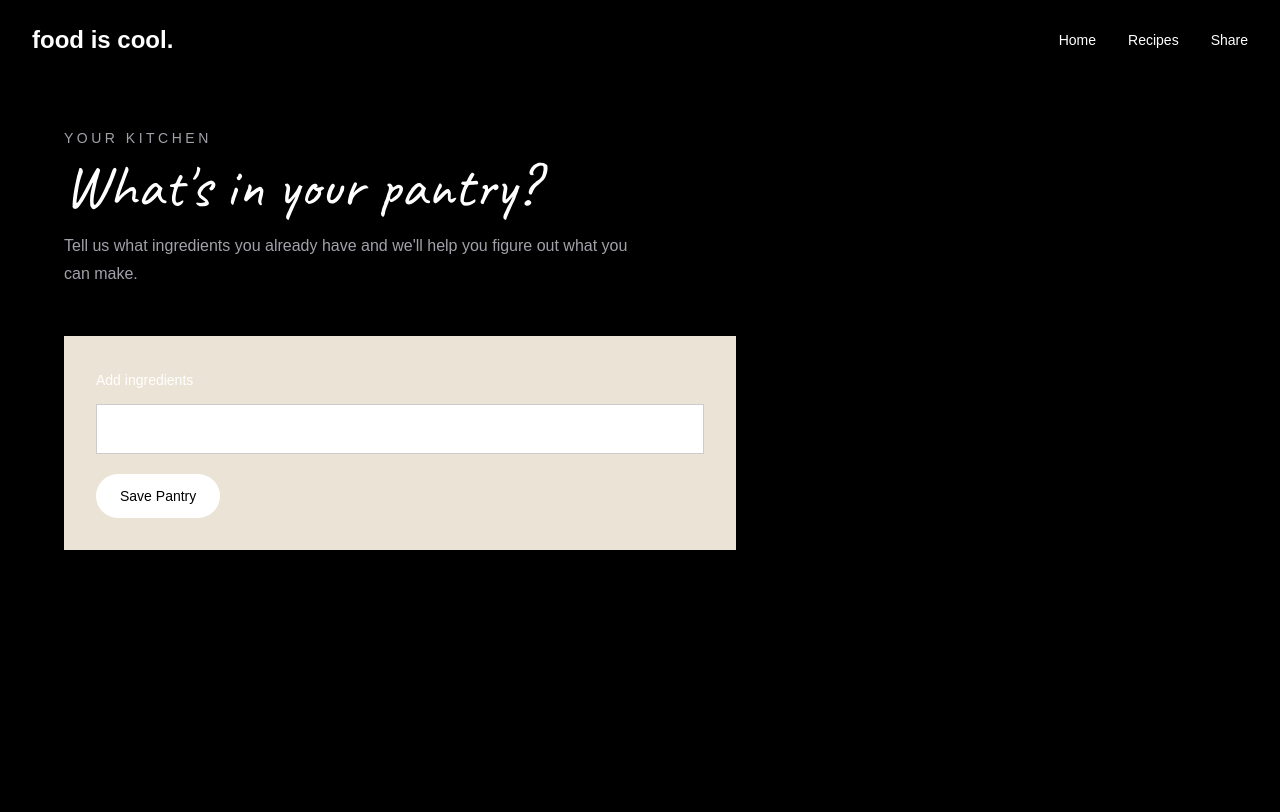
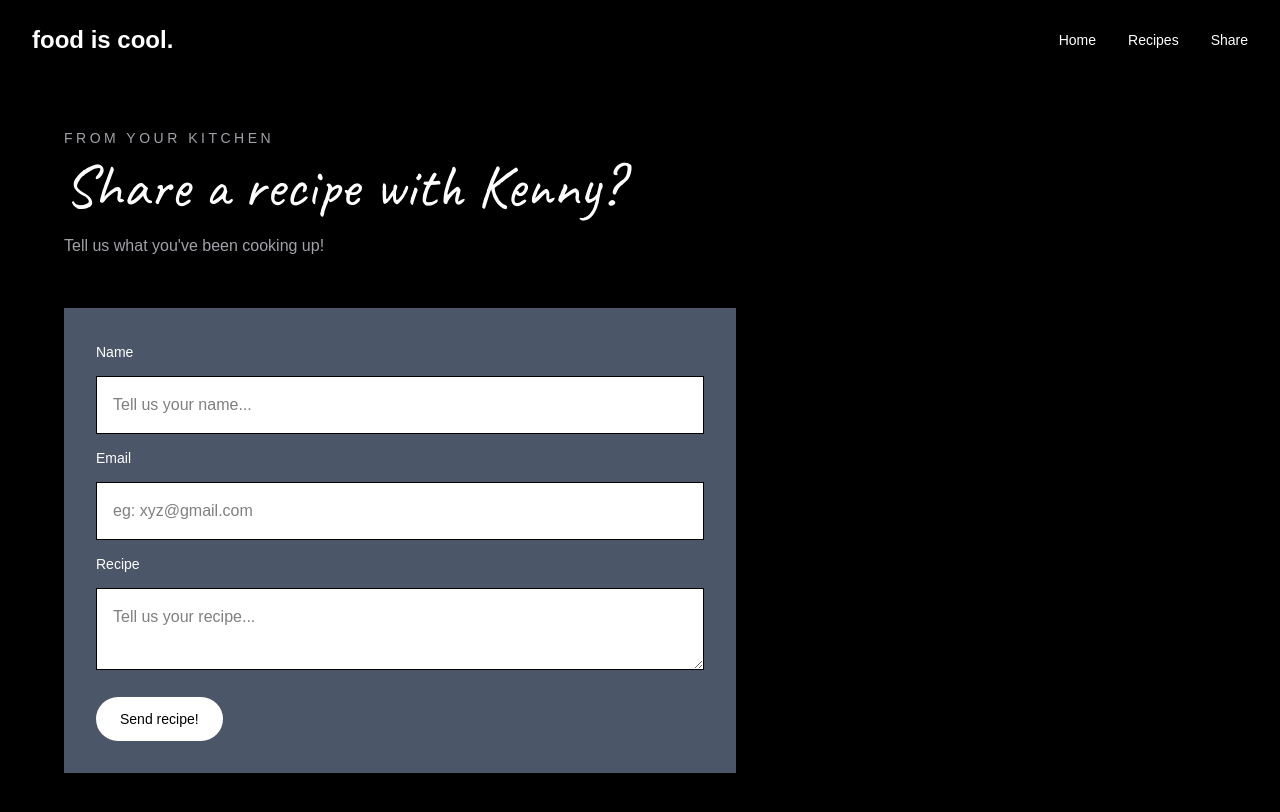
Before and after one commit to enkay1309/uwansum-website, a Next.js app: page /share in a window 1280 px wide. Shown: the top 812 px of the page. Built offline with nearby package versions, Linux system fonts and the light colour scheme.

Commit message:
added form page

```diff
--- /dev/null
+++ b/app/api/recipes/route.ts
@@ -0,0 +1,9 @@
+export async function POST(request: Request) {
+  const data = await request.json();
+
+  console.log("Received:", data);
+
+  return Response.json({
+    message: "Recipe received successfully!",
+  });
+}
--- a/app/share/page.tsx
+++ b/app/share/page.tsx
@@ -1,6 +1,39 @@
+"use client"
 import Navbar from "@/components/navbar";
+import { useState } from "react";
 
-export default function Pantry() {
+
+export default function Share() {
+  const [submitted, setSubmitted] = useState(false);
+  async function handleSubmit(event: any) {
+  event.preventDefault();
+
+  const form = event.currentTarget;
+
+  const formData = new FormData(form);
+
+  const data = {
+    name: formData.get("name"),
+    email: formData.get("email"),
+    recipe: formData.get("recipe"),
+  };
+
+  const response = await fetch("/api/recipes", {
+    method: "POST",
+    headers: {
+      "Content-Type": "application/json",
+    },
+    body: JSON.stringify(data),
+  });
+
+  const result = await response.json();
+
+  console.log(result);
+
+  setSubmitted(true);
+  form.reset();
+}
+
   return (
     <main>
       <Navbar />
@@ -9,40 +42,66 @@ export default function Pantry() {
         <div className="mx-auto max-w-6xl">
 
           <p className="text-sm uppercase tracking-[0.25em] text-[var(--muted)]">
-            your kitchen
+            from your kitchen
           </p>
 
           <h1
             className="mt-2 text-6xl"
             style={{ fontFamily: "var(--font-caveat)" }}
           >
-            What's in your pantry?
+            Share a recipe with Kenny?
           </h1>
 
           <p className="mt-4 max-w-xl leading-7 text-[var(--muted)]">
-            Tell us what ingredients you already have and we'll help you
-            figure out what you can make.
+            Tell us what you've been cooking up!
           </p>
-
-          <div className="mt-12 max-w-2xl bg-[#ebe3d5] p-8">
+        {submitted && (
+  <p className="mt-6 text-lg">
+    Recipe sent! Thanks for sharing.
+  </p>
+)}
+          <form
+          onSubmit={handleSubmit}
+          className="mt-12 max-w-2xl bg-[#4c5669] p-8">
 
             <label className="text-sm font-medium">
-              Add ingredients
+              Name
             </label>
 
             <input
               type="text"
-              placeholder="e.g. eggs, tomatoes, cheese..."
-              className="mt-3 w-full border border-black/20 bg-white px-4 py-3 outline-none"
+              name="name"
+              placeholder="Tell us your name..."
+              className="mt-3 mb-3 w-full border border-black text-black bg-white px-4 py-4 outline-none"
+            />
+
+            <label className="text-sm font-medium">
+              Email
+            </label>
+            <input
+              type="email"
+              name="email"
+              placeholder="eg: xyz@gmail.com"
+              className="mt-3 w-full mb-3 border border-black text-black bg-white px-4 py-4 outline-none"
+            />
+
+            <label className="mt-6 text-sm font-medium">
+              Recipe
+            </label>
+            <textarea
+              name="recipe"
+              placeholder="Tell us your recipe..."
+              className="mt-3 w-full border border-black text-black bg-white px-4 py-4 outline-none"
             />
 
             <button
+            type="submit"
               className="mt-5 rounded-full bg-[var(--foreground)] px-6 py-3 text-sm font-medium text-[var(--background)] transition hover:scale-105"
             >
-              Save Pantry
+              Send recipe!
             </button>
 
-          </div>
+          </form>
 
         </div>
       </section>
--- a/package.json
+++ b/package.json
@@ -9,6 +9,7 @@
     "lint": "eslint"
   },
   "dependencies": {
+    "mongoose": "^9.11.1",
     "next": "16.4.0",
     "react": "19.3.0",
     "react-dom": "19.3.0"
```
Also changed, not shown: lib/mongodb.ts (added), 1 other file (tests, documents, lock files or other folders).
